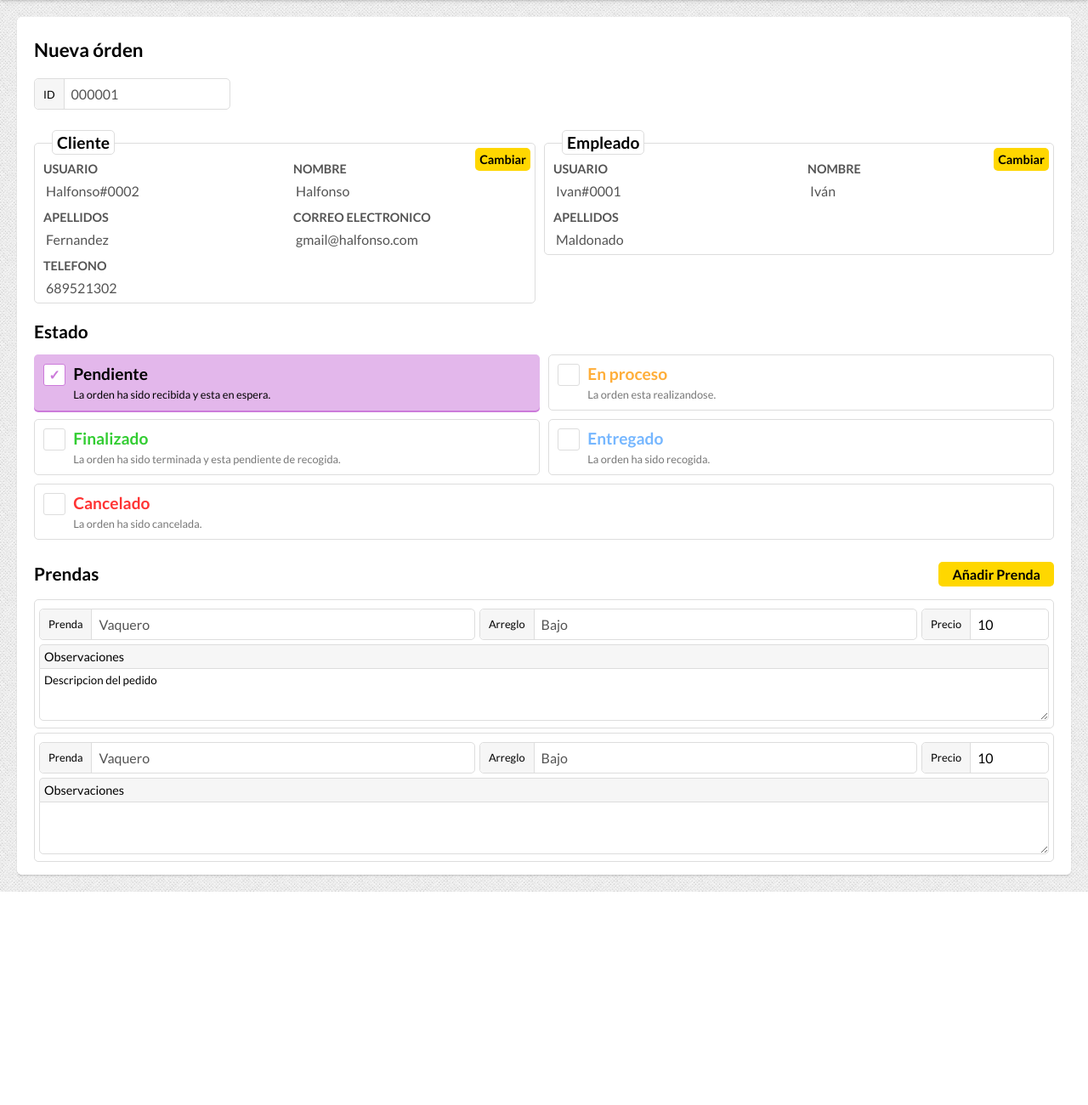
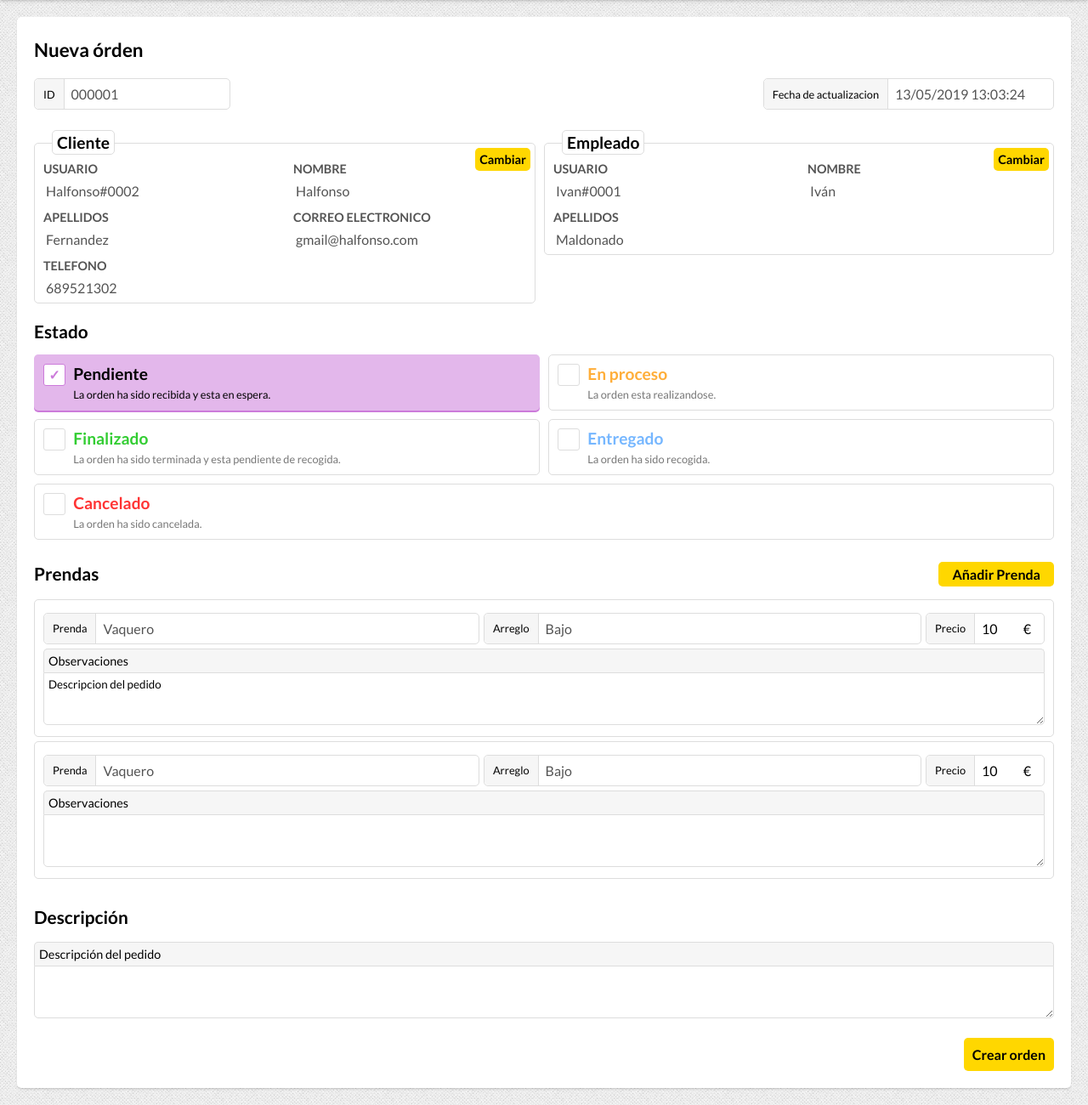
Before and after one commit to crusardri/proyecto-daw, a PHP site: page /order.php in a window 1280 px wide. Shown: the part 70-1370 px from the top of the page at 85% size. Before the commit the page ends 1119 px from the top, so only its background shows below. Run offline with PHP 8.4, Linux system fonts and the light colour scheme.

Commit message:
finalizado layout order

```diff
--- a/order.php
+++ b/order.php
@@ -20,6 +20,12 @@
                     <div class="text-label"><span>ID</span></div>
                     <div class="input-container">
                         <input type="text" value="000001" disabled>
+                    </div>
+                </label>
+                <label class="boxed-input" id="update-date">
+                    <div class="text-label"><span>Fecha de actualizacion</span></div>
+                    <div class="input-container">
+                        <input type="text" value="13/05/2019 13:03:24" disabled>
                     </div>
                 </label>
             </div>
@@ -71,9 +77,7 @@
                     <div class="button" id="search-employee">Cambiar</div>
                 </div>
             </div>
-
             <!-- Estados -->
-
             <div class="estate-container">
                <h2>Estado</h2>
                 <label class="boxed-radio pending">
@@ -117,6 +121,7 @@
                     </div>
                 </label>
             </div>
+            <!-- Order Items -->
             <div class="order-items-container">
                 <h2>Prendas</h2>
                 <div class="button" id="new-order-item">Añadir Prenda</div>
@@ -144,9 +149,10 @@
                                 <input type="number" value="10">
                             </div>
                         </label>
-                        <label class="order-item-description">
+                        <label class="description-box order-item-description">
                         <div class="header">Observaciones</div>
-                        <textarea name="order-item-description">Descripcion del pedido</textarea></label>
+                            <textarea name="order-item-description">Descripcion del pedido</textarea>
+                        </label>
                     </div>
                     <div class="order-item">
                         <input type="hidden" value="1" name="order-item-id">
@@ -170,11 +176,24 @@
                                 <input type="number" value="10">
                             </div>
                         </label>
-                        <label class="order-item-description">
+                        <label class="description-box order-item-description">
                         <div class="header">Observaciones</div>
-                        <textarea name="order-item-description"></textarea></label>
+                            <textarea name="order-item-description"></textarea>
+                        </label>
                     </div>
                 </div>
+            </div>
+            <!-- Descripcion -->
+            <div class="order-description-container" id="order-description">
+                <h2>Descripción</h2>
+                <label class="description-box order-item-description">
+                    <div class="header">Descripción del pedido</div>
+                    <textarea name="order-item-description"></textarea>
+                </label>
+            </div>
+            <!-- Botones -->
+            <div class="order-buttons">
+                <input type="submit" value="Crear orden" class="input-submit-button">
             </div>
         </form>
     </div>
--- a/style/single-view.css
+++ b/style/single-view.css
@@ -3,11 +3,19 @@
 -------------------------------------------- - order.php - --------------------------------------------
 ------------------------------------------------------------------------------------------------------------
 */
-
+#update-date {
+    float: right;
+}
+#update-date:after {
+    clear: both;
+}
+#order-description {
+    grid-area: description;
+}
 div.form-container.order > form{
     display: grid;
     grid-template-columns: calc(50% - 10px) 50%;
-    grid-template-areas: "info info" "client employee" "estate estate" "order-items order-items";
+    grid-template-areas: "info info" "client employee" "estate estate" "order-items order-items" "description description" "buttons buttons";
     grid-gap: 10px;
 }
 div.form-container.order div.order-info {grid-area: info}
@@ -40,14 +48,14 @@ div.order-items-container > div.order-items > div.no-order-items{
 div.order-items-container > div.order-items > div.order-item{
     display: grid;
     grid-template-areas: "clothe fix price" "description description description";
-    grid-template-columns: auto auto 150px;
+    grid-template-columns: auto auto 140px;
     grid-column-gap: 5px;
     grid-row-gap: 0px;
     max-width: 100%;
     border: 1px solid #ddd;
     border-radius: 5px;
     margin: 5px auto;
-    padding: 5px;
+    padding: 10px;
 }
 div.order-items-container > div.order-items > div.order-item > label.clothe{
     grid-area: clothe;
@@ -58,28 +66,26 @@ div.order-items-container > div.order-items > div.order-item > label.fix{
 div.order-items-container > div.order-items > div.order-item > label.price{
     grid-area: price;
 }
+div.order-items-container > div.order-items > div.order-item > label.price:after{
+    content: "€";
+    display: block;
+    height: calc(100% - 10px);
+    position: relative;
+    top: 3px;
+    left: -10px;
+}
 div.order-items-container > div.order-items > div.order-item > label.order-item-description {
     grid-area: description;
 }
-
-div.order-items-container > div.order-items > div.order-item > label.order-item-description > div.header{
-    border: 1px solid #ddd;
-    border-bottom: 0;
-    border-radius: 5px 5px 0 0;
-    background-color: #f6f6f6;
-    padding: 5px;
-    font-size: 0.9em;
-}
-div.order-items-container > div.order-items > div.order-item > label.order-item-description > textarea{
-    width: calc(100% - 12px);
-    resize: vertical;
-    padding: 5px;
-    min-height: 50px;
-    border: 1px solid #ddd;
-    border-radius: 0 0 5px 5px;
+@media(max-width: 800px){
+    div.order-items-container > div.order-items > div.order-item{
+        display: grid;
+        grid-template-areas: "clothe clothe" "fix price" "description description";
+        grid-template-columns: auto 150px;
+    }
 }
 /* Boton Añadir Prenda */
-div.order-items-container > div.button {
+div.order-items-container div.button {
     position: absolute;
     right: 0em;
     top: 1em;
@@ -90,8 +96,21 @@ div.order-items-container > div.button {
     transition: background-color 0.2s;
     cursor: pointer;
 }
-div.order-items-container > div.button:hover{
+
+div.order-items-container div.button:hover{
     background-color: #ffe34d;
+}
+/* Botones de la orden */
+div.order-buttons {
+    grid-area: buttons;
+}
+div.order-buttons > input.input-submit-button{
+    padding: 10px;
+    float: right;
+    font-size: 1em;
+}
+div.order-buttons > input.input-submit-button:after {
+    clear:both;
 }
 /* Ventana Modal Buscar usuarios */
 div.modal-box > div.modal-box-content > div.modal-box-body > form > div.user-search-results > div.user-search-result > span.name {
@@ -133,7 +152,7 @@ div.modal-box > div.modal-box-content > div.modal-box-body > form > div.user-sea
 @media(max-width: 1000px){
     div.form-container.order > form{
         grid-template-columns: 100%;
-        grid-template-areas: "info" "client" "employee" "estate" "order-items";
+        grid-template-areas: "info" "client" "employee" "estate" "order-items" "description" "buttons";
         grid-gap: 0px;
 
     }
--- a/style/style.css
+++ b/style/style.css
@@ -94,6 +94,23 @@ label.boxed-input-description > div.input-box-msg.error{
 label.boxed-input-description > div.input-box-msg.success{
     background-color: #32CD32;
     box-shadow: 0 2px 0 #228B22;
+}
+/* ---- Description Box ----*/
+label.description-box > div.header{
+    border: 1px solid #ddd;
+    border-bottom: 0;
+    border-radius: 5px 5px 0 0;
+    background-color: #f6f6f6;
+    padding: 5px;
+    font-size: 0.9em;
+}
+label.description-box > textarea{
+    width: calc(100% - 12px);
+    resize: vertical;
+    padding: 5px;
+    min-height: 50px;
+    border: 1px solid #ddd;
+    border-radius: 0 0 5px 5px;
 }
 /* ---- Boxed Input ---- */
 label.boxed-input {
@@ -711,7 +728,8 @@ div.form-container > form {
 div.form-container > form h1{font-size: 1.4em;}
 div.form-container > form h2{font-size: 1.3em;}
 div.form-container > form h3{font-size: 1.2em; margin: 5px auto}
-div.form-container > form input {
+div.form-container > form input[type="text"],
+div.form-container > form input[type="number"]{
     font-size: 1em;
     padding: 3px;
     border: 0;
```
